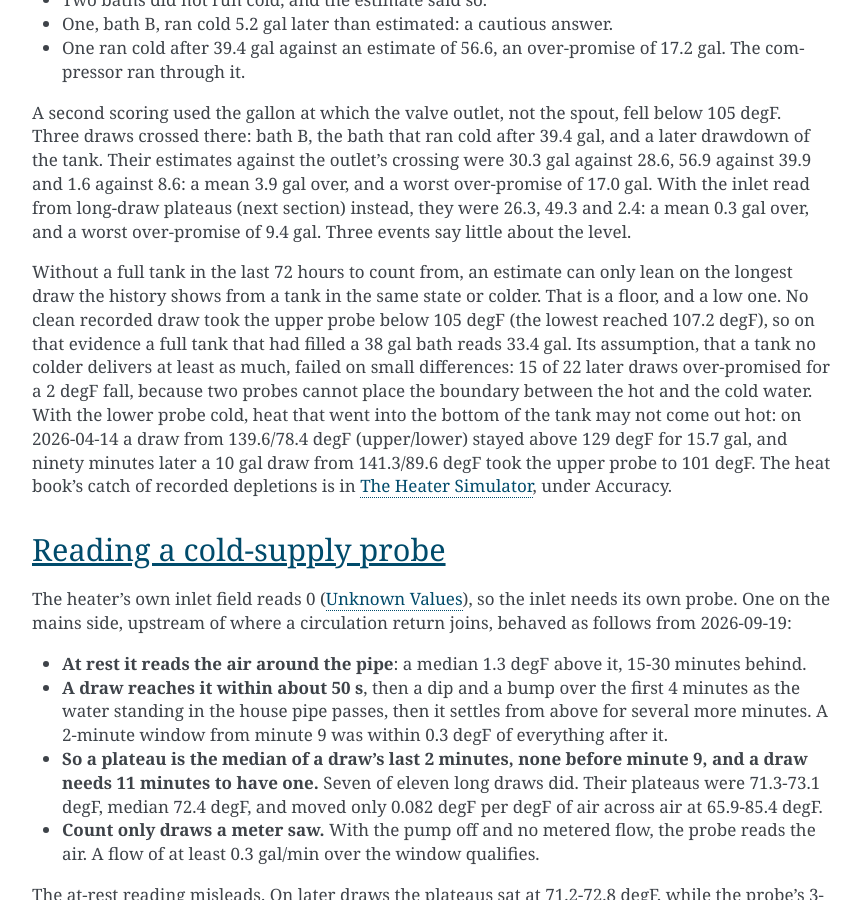
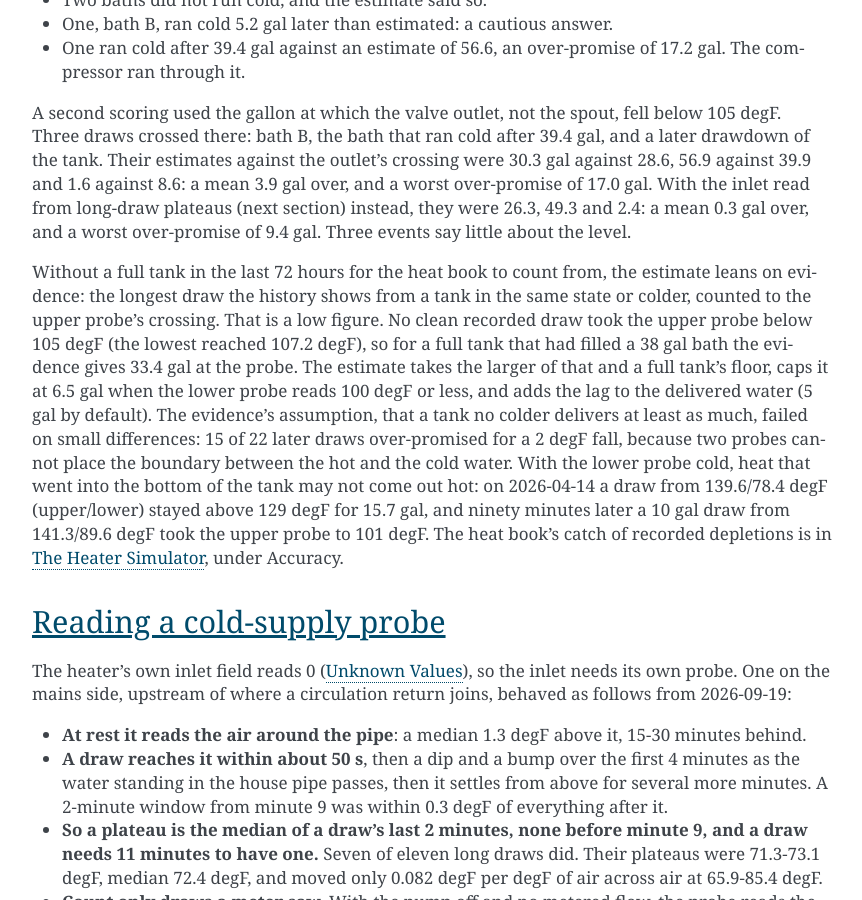
Before and after one commit to eman/nwp500-python, a Sphinx documentation site: the page built from docs/explanation/draws.rst, in a window 1280 px wide and 900 px high, scrolled down 3029 px. Shown: the whole window, without its empty margins (338-1200 px from the left). Built offline with Sphinx 7.4.7, drawn with Linux system fonts in a browser that asks for light colours.

Commit message:
docs: the readiness evidence is one part of the estimate; date the COP check
The 33.4 gal is the evidence at the probe; the estimate takes the larger
of it and a full tank's floor, caps it when the lower probe is cold and
adds the delivered-water lag. The 4.8 % COP check is the 2026-09-18
evaluation, not an error of the October coefficients.

```diff
--- a/docs/explanation/draws.rst
+++ b/docs/explanation/draws.rst
@@ -231,12 +231,16 @@
 0.3 gal over, and a worst over-promise of 9.4 gal. Three events say
 little about the level.
 
-Without a full tank in the last 72 hours to count from, an estimate can
-only lean on the longest draw the history shows from a tank in the same
-state or colder. That is a floor, and a low one. No clean recorded draw
-took the upper probe below 105 degF (the lowest reached 107.2 degF), so
-on that evidence a full tank that had filled a 38 gal bath reads
-33.4 gal. Its assumption, that a tank no colder delivers at least as
+Without a full tank in the last 72 hours for the heat book to count
+from, the estimate leans on evidence: the longest draw the history
+shows from a tank in the same state or colder, counted to the upper
+probe's crossing. That is a low figure. No clean recorded draw took the
+upper probe below 105 degF (the lowest reached 107.2 degF), so for a
+full tank that had filled a 38 gal bath the evidence gives 33.4 gal at
+the probe. The estimate takes the larger of that and a full tank's
+floor, caps it at 6.5 gal when the lower probe reads 100 degF or less, and adds the
+lag to the delivered water (5 gal by default). The evidence's
+assumption, that a tank no colder delivers at least as
 much, failed on small differences: 15 of 22 later draws over-promised
 for a 2 degF fall, because two probes cannot place the boundary between
 the hot and the cold water. With the lower probe cold, heat that went
--- a/docs/reference/simulator-inputs.rst
+++ b/docs/reference/simulator-inputs.rst
@@ -787,8 +787,9 @@
      - 257 cycles against an energy meter on the heater's circuit. The
        lift term corrects the model's efficiency for the gap between the
        tank and the air, which the refrigerant model alone under-states.
-       Checked on later cycles in September: median error 4.8 % per
-       recovery (:doc:`/explanation/recovery-speed`).
+       No error is recorded for these coefficients. An evaluation of the
+       same fit on 2026-09-18, on the record to then, gave a median error
+       of 4.8 % per recovery (Accuracy in :doc:`/explanation/simulator`).
      - 2.08-2.22, 158-171 Wh, 0.004-0.0065
    * - ``draw.ungated_observability``
      - 0.398
```
